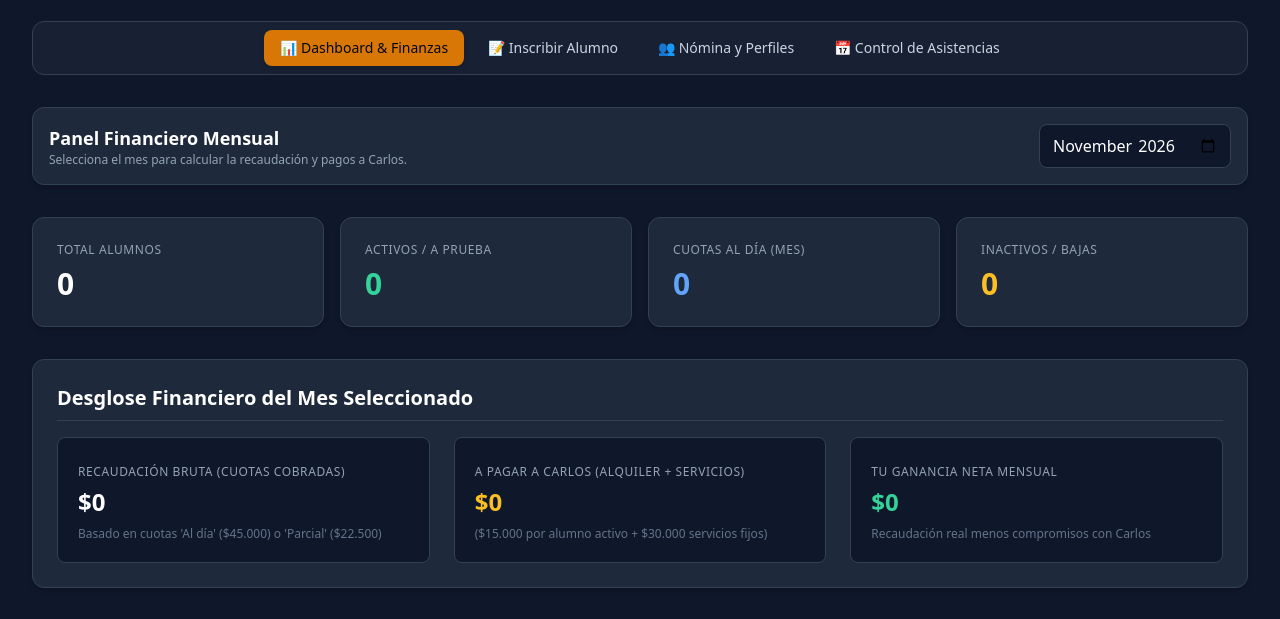
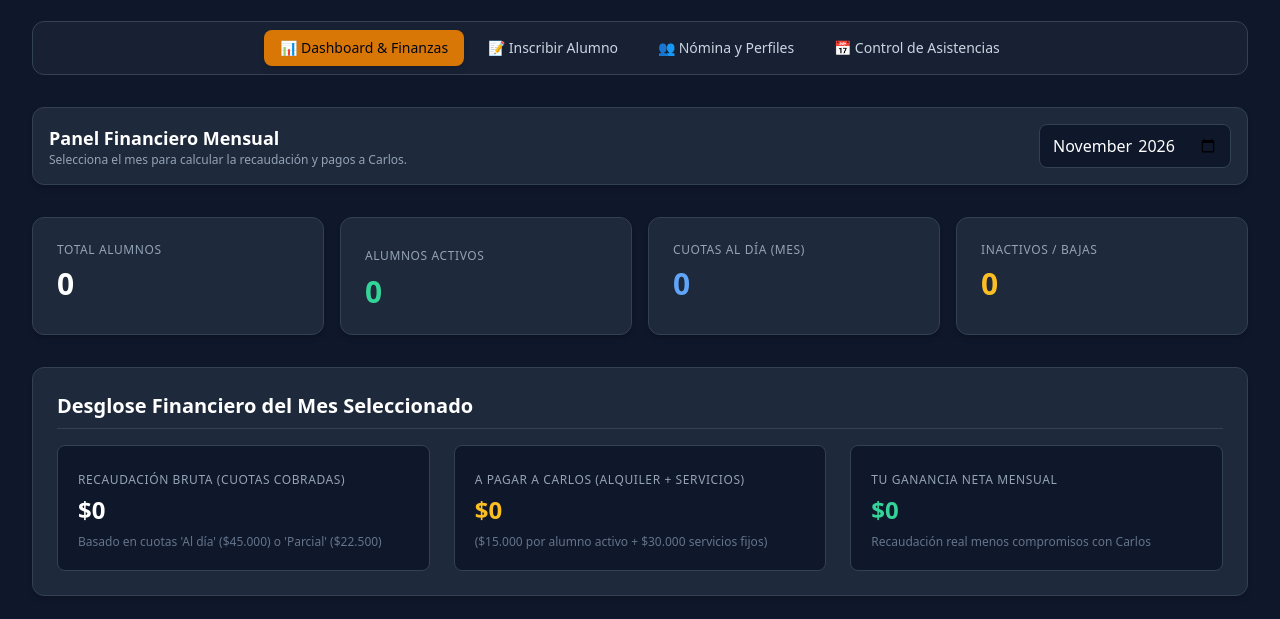
Before and after one commit to mauriciogoya-dot/app-bjj, a plain HTML site: page index.html in a window 1280 px wide. Shown: the part 180-799 px from the top of the page. Drawn offline with nearby package versions, Linux system fonts and the light colour scheme.

Commit message:
Actualizacion Dashboard financiero

```diff
--- a/index.html
+++ b/index.html
@@ -37,7 +37,6 @@
           </p>
         </div>
 
-        <!-- Escudo Derecha (Pretorianos ampliado para tocar el borde) -->
         <!-- Escudo Derecha (Pretorianos) -->
         <div
           class="flex-shrink-0 w-28 h-28 sm:w-32 sm:h-32 rounded-full border-2 border-amber-500 shadow-lg overflow-hidden bg-slate-950 flex items-center justify-center"
@@ -118,18 +117,31 @@
               >0</span
             >
           </div>
+          <!-- index.html (Reemplazar la segunda tarjeta de las estadísticas globales) -->
           <div
-            class="bg-slate-800 p-6 rounded-xl border border-slate-700 shadow-md flex flex-col"
+            class="bg-slate-800 p-6 rounded-xl border border-slate-700 shadow-md flex flex-col justify-between"
           >
+            <div>
               <span
                 class="text-xs font-medium text-slate-400 uppercase tracking-wider"
-              >Activos / A prueba</span
               >
+                Alumnos Activos
+              </span>
               <span
                 id="stat-activos"
-              class="text-3xl font-bold text-emerald-400 mt-2"
-              >0</span
+                class="text-3xl font-bold text-emerald-400 mt-2 block"
               >
+                0
+              </span>
+            </div>
+            <!-- Indicador dinámico: solo se muestra si hay alumnos a prueba -->
+            <div id="stat-prueba-container" class="mt-2 hidden">
+              <span
+                class="text-xs font-semibold px-2 py-0.5 rounded-full bg-blue-500/10 text-blue-400 border border-blue-500/20"
+              >
+                <span id="stat-aprueba">0</span> a prueba
+              </span>
+            </div>
           </div>
           <div
             class="bg-slate-800 p-6 rounded-xl border border-slate-700 shadow-md flex flex-col"
--- a/js/app.js
+++ b/js/app.js
@@ -149,45 +149,55 @@ formAlumno.addEventListener("submit", (e) => {
 // ==========================================
 // 3. DASHBOARD Y CALCULADORA FINANCIERA MENSUAL
 // ==========================================
+// app.js - Reemplazar la función actualizarDashboardFinanciero
 function actualizarDashboardFinanciero() {
   const mesSeleccionado = selectorMesFinanzas.value;
   const stats = Alumno.obtenerEstadisticas(mesSeleccionado);
 
+  // Actualizar indicadores numéricos globales
   document.getElementById("stat-total").textContent = stats.total;
   document.getElementById("stat-activos").textContent = stats.activos;
   document.getElementById("stat-cuotas").textContent = stats.cuotasAlDia;
   document.getElementById("stat-inactivos").textContent = stats.inactivos;
 
-  // Filtrar ÚNICAMENTE alumnos Activos (excluye 'A prueba' e 'Inactivo')
-  const alumnosActivos = Alumno.alumnos.filter((a) => a.estado === "Activo");
+  // Lógica condicional para mostrar el badge de alumnos a prueba solo si existen
+  const containerPrueba = document.getElementById("stat-prueba-container");
+  const statAPrueba = document.getElementById("stat-aprueba");
+
+  if (stats.aPrueba > 0) {
+    statAPrueba.textContent = stats.aPrueba;
+    containerPrueba.classList.remove("hidden");
+  } else {
+    containerPrueba.classList.add("hidden");
+  }
 
   const VALOR_CUOTA = configTarifas.valorCuota;
   const PAGO_POR_ALUMNO_CARLOS = configTarifas.pagoAlumnoCarlos;
   const SERVICIOS_FIJOS_CARLOS = configTarifas.serviciosFijosCarlos;
 
+  // 1. RECAUDACIÓN BRUTA: Dinero efectivamente ingresado por cuotas pagadas (Al día / Parcial)
   let recaudacionBruta = 0;
-  let comisionCarlos = 0;
-  let hayCuotasCobradas = false;
-
-  alumnosActivos.forEach((a) => {
-    const estadoCuota = a.obtenerEstadoCuota(mesSeleccionado);
-
-    if (estadoCuota === "Al día") {
-      recaudacionBruta += VALOR_CUOTA;
-      comisionCarlos += PAGO_POR_ALUMNO_CARLOS;
-      hayCuotasCobradas = true;
-    } else if (estadoCuota === "Parcial") {
-      recaudacionBruta += VALOR_CUOTA / 2;
-      comisionCarlos += PAGO_POR_ALUMNO_CARLOS / 2;
-      hayCuotasCobradas = true;
+  Alumno.alumnos.forEach((a) => {
+    if (a.estado === "Activo") {
+      const estadoCuota = a.obtenerEstadoCuota(mesSeleccionado);
+      if (estadoCuota === "Al día") {
+        recaudacionBruta += VALOR_CUOTA;
+      } else if (estadoCuota === "Parcial") {
+        recaudacionBruta += VALOR_CUOTA / 2;
+      }
     }
   });
 
-  // Carlos cobra servicios fijos si hay alumnos cobrados o actividad en el mes
+  // 2. A PAGAR A CARLOS: Compromiso fijo proyectado por el total de alumnos Activos en nómina
+  const cantidadAlumnosActivos = stats.activos;
   const totalCarlos =
-    comisionCarlos + (hayCuotasCobradas ? SERVICIOS_FIJOS_CARLOS : 0);
+    cantidadAlumnosActivos * PAGO_POR_ALUMNO_CARLOS +
+    (cantidadAlumnosActivos > 0 ? SERVICIOS_FIJOS_CARLOS : 0);
+
+  // 3. TU GANANCIA NETA / ESTADO DEL FLUJO DE CAJA
   const gananciaNeta = recaudacionBruta - totalCarlos;
 
+  // Renderizar resultados en el DOM
   document.getElementById("fin-recaudacion").textContent =
     `$${recaudacionBruta.toLocaleString()}`;
   document.getElementById("fin-carlos").textContent =
--- a/js/classes/Alumno.js
+++ b/js/classes/Alumno.js
@@ -80,17 +80,21 @@ export class Alumno {
     return Alumno.alumnos.find((a) => a.id === id);
   }
 
+  // Alumno.js
   static obtenerEstadisticas(mesAnio) {
     const total = Alumno.alumnos.length;
-    const activos = Alumno.alumnos.filter(
-      (a) => a.estado === "Activo" || a.estado === "A prueba",
+    const activos = Alumno.alumnos.filter((a) => a.estado === "Activo").length;
+    const aPrueba = Alumno.alumnos.filter(
+      (a) => a.estado === "A prueba",
     ).length;
-    const inactivos = total - activos;
+    const inactivos = Alumno.alumnos.filter(
+      (a) => a.estado === "Inactivo",
+    ).length;
     const cuotasAlDia = Alumno.alumnos.filter(
       (a) => a.obtenerEstadoCuota(mesAnio) === "Al día",
     ).length;
 
-    return { total, activos, inactivos, cuotasAlDia };
+    return { total, activos, aPrueba, inactivos, cuotasAlDia };
   }
   // Calcular la edad actual en base a la fecha de nacimiento
   calcularEdad() {
```
Lines whose indentation alone changed are shown as unchanged.
